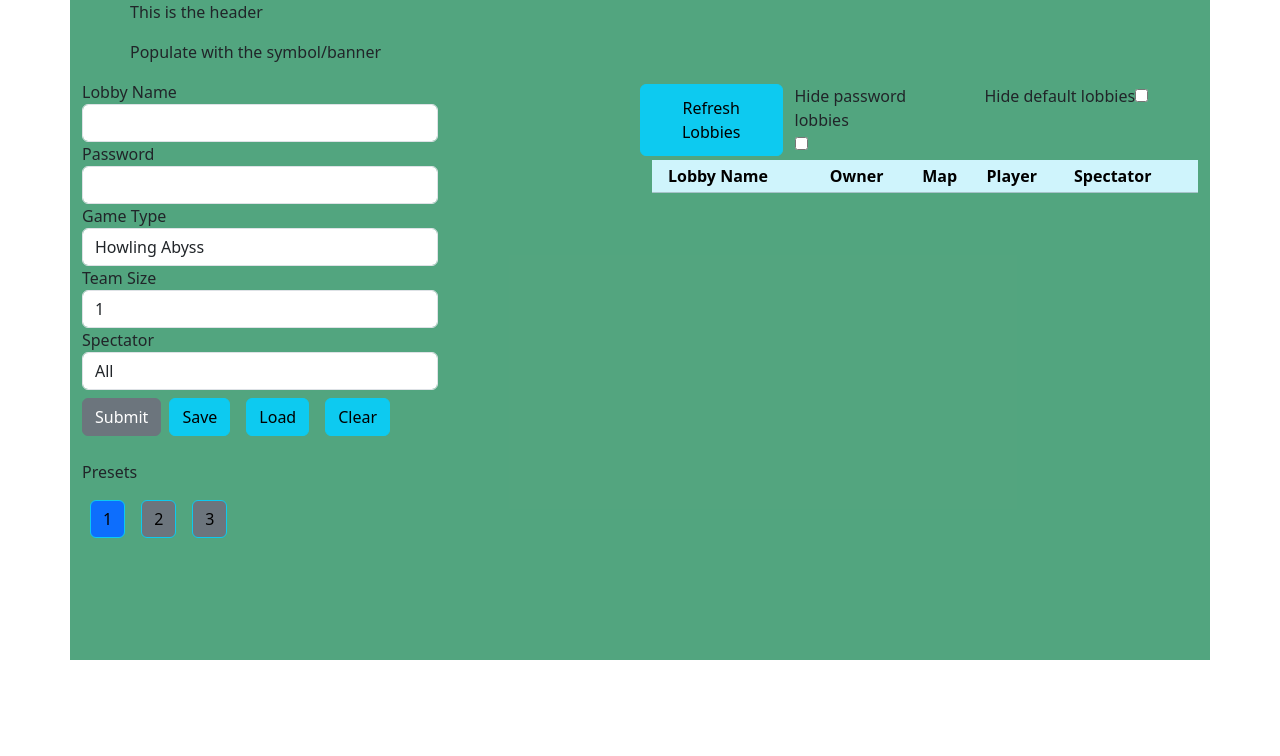
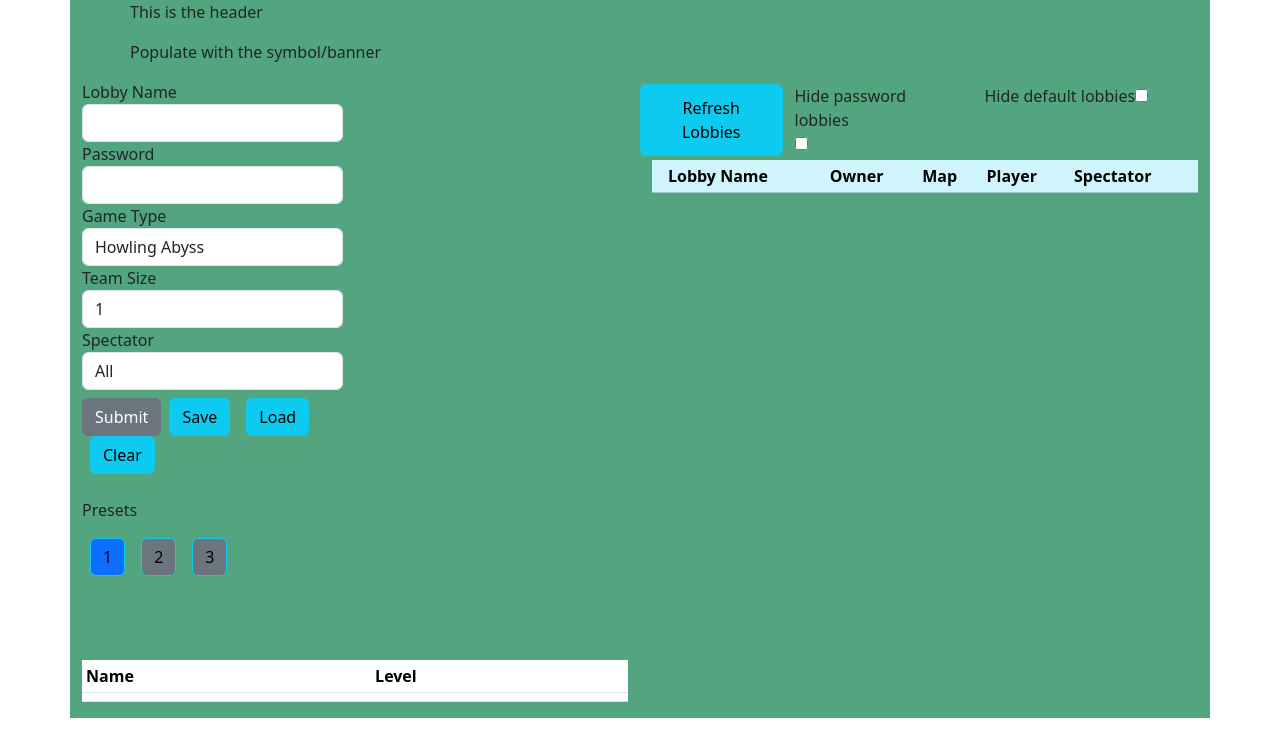
Before and after one commit to SerhatBasesgioglu/Plus30, a React (Create React App) app in the folder frontend/: page / in a window 1280 px wide. Shown: the top 756 px of the page. Built offline with nearby package versions, Linux system fonts and the light colour scheme.

Commit message:
update folder structure

```diff
--- a/frontend/src/components/Lobby/CurrentLobby.jsx
+++ b/frontend/src/components/Lobby/CurrentLobby.jsx
@@ -1,8 +1,20 @@
 const CurrentLobby = ({ className }) => {
   return (
     <div className={className}>
-      <p>Current lobby</p>
-      <p>Fill with data if you are in a lobby</p>
+      <table className="table table-sm">
+        <thead>
+          <tr>
+            <th>Name</th>
+            <th>Level</th>
+          </tr>
+        </thead>
+        <tbody>
+          <tr>
+            <td></td>
+            <td></td>
+          </tr>
+        </tbody>
+      </table>
     </div>
   );
 };
--- a/frontend/src/components/LobbyForm/LobbyForm.jsx
+++ b/frontend/src/components/LobbyForm/LobbyForm.jsx
@@ -1,5 +1,5 @@
 import { useState, useEffect } from "react";
-import createLobby from "../../services/createLobby";
+import createLobby from "./createLobby";
 
 const LobbyForm = ({ className }) => {
   const defaultLobby = {
--- a/frontend/src/components/LobbyList/LobbyList.jsx
+++ b/frontend/src/components/LobbyList/LobbyList.jsx
@@ -1,7 +1,7 @@
 import { useState } from "react";
 import "./LobbyList.css";
-import getAllLobbies from "../../services/getAllLobbies";
-import joinLobby from "../../services/joinLobby";
+import getAllLobbies from "./getAllLobbies";
+import joinLobby from "./joinLobby";
 
 const LobbyList = ({ className }) => {
   const [lobbies, setLobbies] = useState([]);
--- a/frontend/src/pages/Home/Home.jsx
+++ b/frontend/src/pages/Home/Home.jsx
@@ -1,15 +1,19 @@
-import Header from "../../components/Header/Header";
-import LobbyForm from "../../components/LobbyForm/LobbyForm";
-import LobbyList from "../../components/LobbyList/LobbyList";
+import Header from "../../components/Header";
+import LobbyForm from "../../components/LobbyForm";
+import LobbyList from "../../components/LobbyList";
+import Lobby from "../../components/Lobby";
 
 const Home = () => {
   return (
     <div className="App container bg-success bg-opacity-75">
       <Header />
       <div className="row">
-        <LobbyForm className="col-4" />
-        <div className="col-2" />
+        <LobbyForm className="col-3" />
+        <div className="col-3" />
         <LobbyList className="col-6" />
+      </div>
+      <div className="row">
+        <Lobby className="col-6" />
       </div>
     </div>
   );
```
Also changed, not shown: frontend/src/components/LobbyForm/createLobby.js (renamed from frontend/src/services/createLobby.js), frontend/src/components/LobbyList/getAllLobbies.js (renamed from frontend/src/services/getAllLobbies.js), frontend/src/components/LobbyList/joinLobby.js (renamed from frontend/src/services/joinLobby.js).
